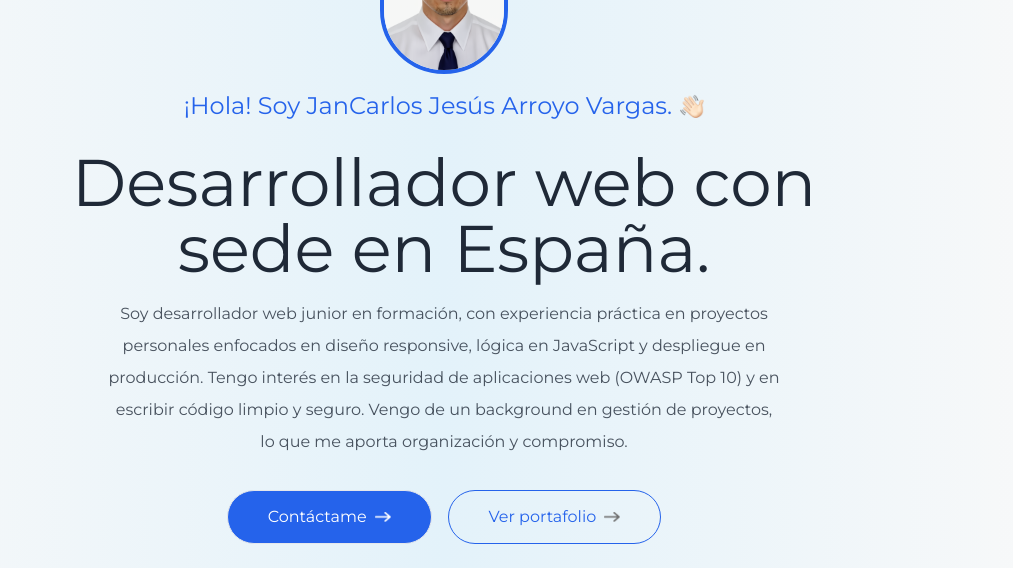
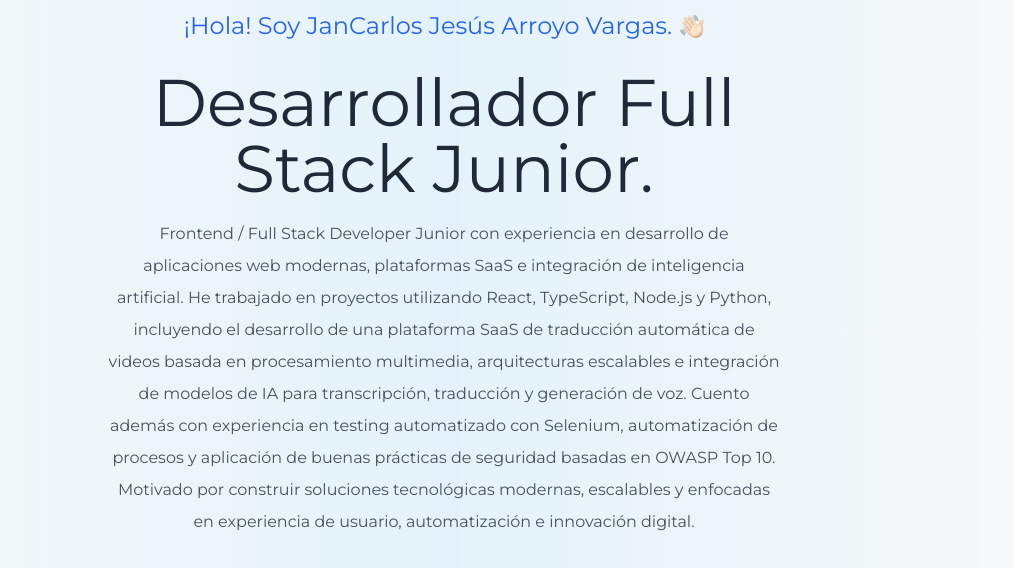
Before and after one commit to Jan0890/portafoliojesus-react, a React (Vite) app: page / in a window 1280 px wide. Shown: the part 175-743 px from the top of the page, without its empty margins (196-1209 px from the left). Built offline with nearby package versions, Linux system fonts and the light colour scheme.

Commit message:
Revise Header component with updated profile information
Updated the header component to reflect new title and description, enhancing the developer's profile details.

```diff
--- a/src/components/Header.jsx
+++ b/src/components/Header.jsx
@@ -17,15 +17,16 @@ export default function Header() {
 
             {/* Descripción principal */}
             <h1 className="text-3xl sm:text-6xl lg:text-[66px]">
-                Desarrollador web con sede en España.
+                Desarrollador Full Stack Junior.
             </h1>
 
             {/* Información adicional */}
             <p className="max-w-2xl mx-auto text-[#1f2937]/80 dark:text-gray-300">
-            Soy desarrollador web junior en formación, con experiencia práctica en proyectos
-            personales enfocados en diseño responsive, lógica en JavaScript y despliegue en producción.
-            Tengo interés en la seguridad de aplicaciones web (OWASP Top 10) y en escribir código limpio
-            y seguro. Vengo de un background en gestión de proyectos, lo que me aporta organización y compromiso.
+            Frontend / Full Stack Developer Junior con experiencia en desarrollo de aplicaciones web modernas, plataformas SaaS e integración de inteligencia artificial.
+            He trabajado en proyectos utilizando React, TypeScript, Node.js y Python, incluyendo el desarrollo de una plataforma SaaS de traducción automática de videos basada en
+            procesamiento multimedia, arquitecturas escalables e integración de modelos de IA para transcripción, traducción y generación de voz.
+            Cuento además con experiencia en testing automatizado con Selenium, automatización de procesos y aplicación de buenas prácticas de seguridad basadas en OWASP Top 10.
+            Motivado por construir soluciones tecnológicas modernas, escalables y enfocadas en experiencia de usuario, automatización e innovación digital.
             </p>
 
             {/* Botones */}
```
